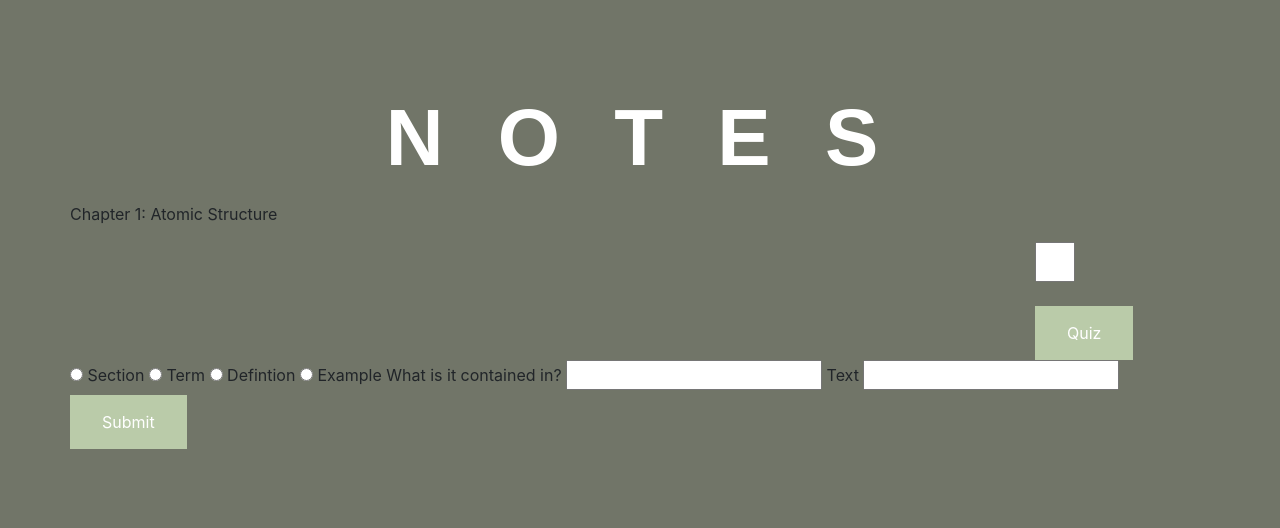
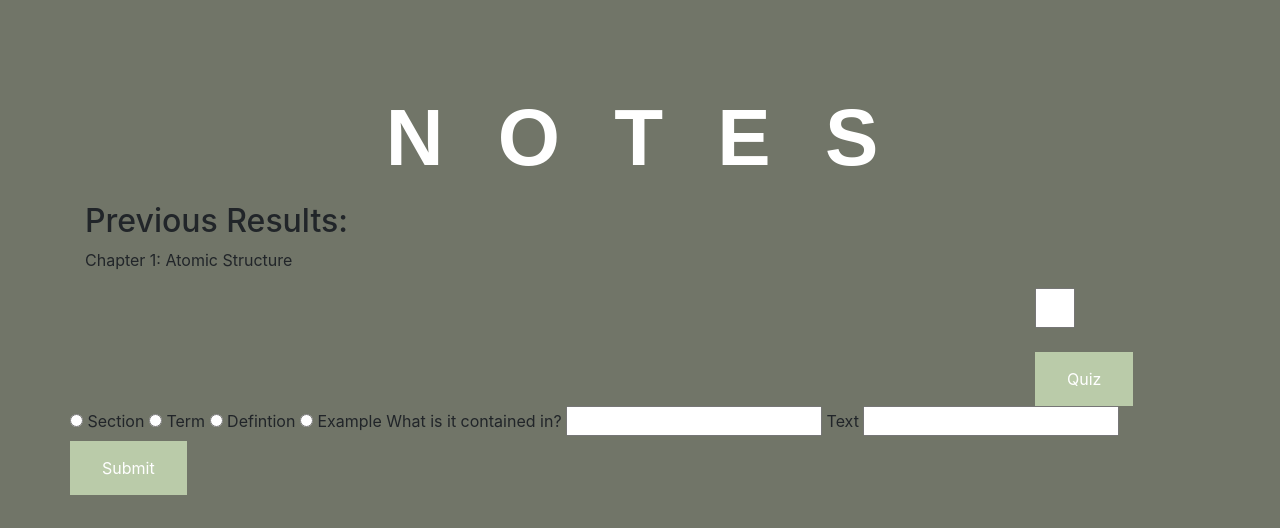
Before and after one commit to jordantwells42/notest, a Django app: template notes/templates/notes/note_page.html in a window 1280 px wide. Shown: the part 90-618 px from the top of the page. Run offline with Django 3.2, Linux system fonts and the light colour scheme; the template is opened without the code that fills it: values named after a table or form of the project are taken from there, others are empty; data comes from the database, SQL or seed files in the repository; some libraries are stand-ins or nearby versions.

Commit message:
added results

```diff
--- a/notes/templates/notes/note_page.html
+++ b/notes/templates/notes/note_page.html
@@ -7,9 +7,14 @@
 
 			</div>
 		<div class = "row">
+			<h2 class = "col-12">
+				Previous Results:
+			</h2>
+			<div class="col-12">
 			{% for result in results %}
 						<p>{{result}}</p>
 			{% endfor %}
+			</div>
 		</div>
 	<div class="row">
 		<div class = "col-10 list-group">
```
